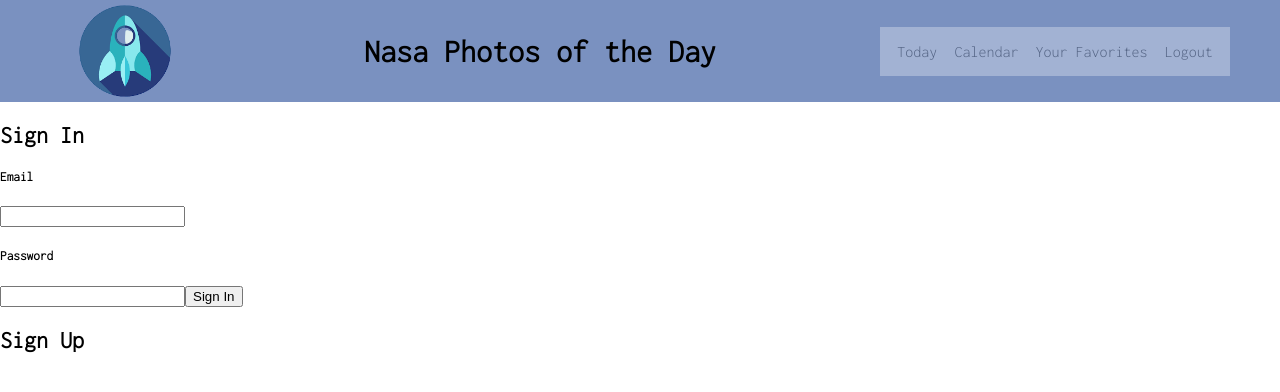
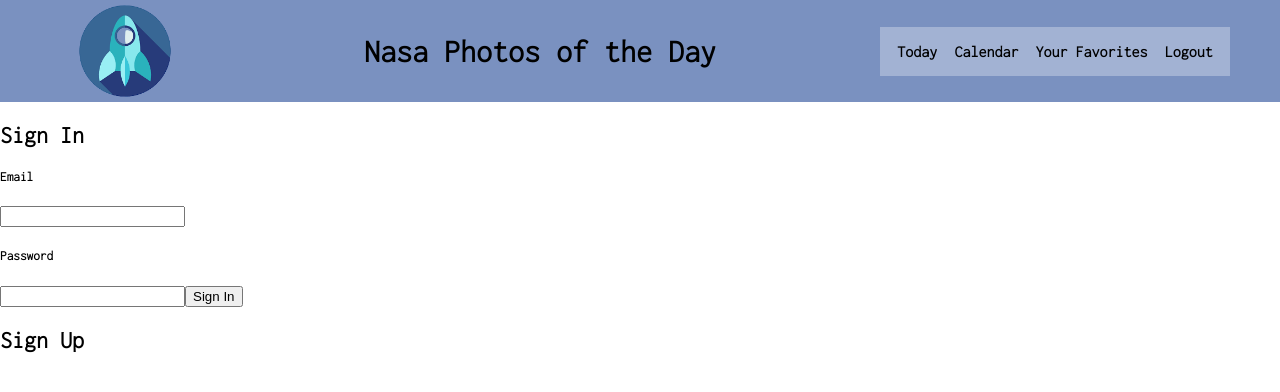
Before and after one commit to benwaples/favorite-api-fe, a React (Create React App) app: page / in a window 1280 px wide. Shown: the top 392 px of the page. Built offline with nearby package versions, Linux system fonts and the light colour scheme.

Commit message:
add styling for nav and the fav page

```diff
--- a/src/App.css
+++ b/src/App.css
@@ -6,18 +6,18 @@
   --color3: #000000ff;
   --color4: #7A91C0ff;
   --color5: #0D3C8Fff;
+  --opacWhiteBg: rgba(255,255,255, .3);
 
   font-family: 'Inconsolata', monospace;
 }
 
 nav {
-  opacity: .3;
-  background-color: var(--color1);
+  background-color: var(--opacWhiteBg)
 }
 
 nav p {
   cursor: pointer;
-  opacity: 1;
+  font-weight: bold;
 }
 
 button {
```
